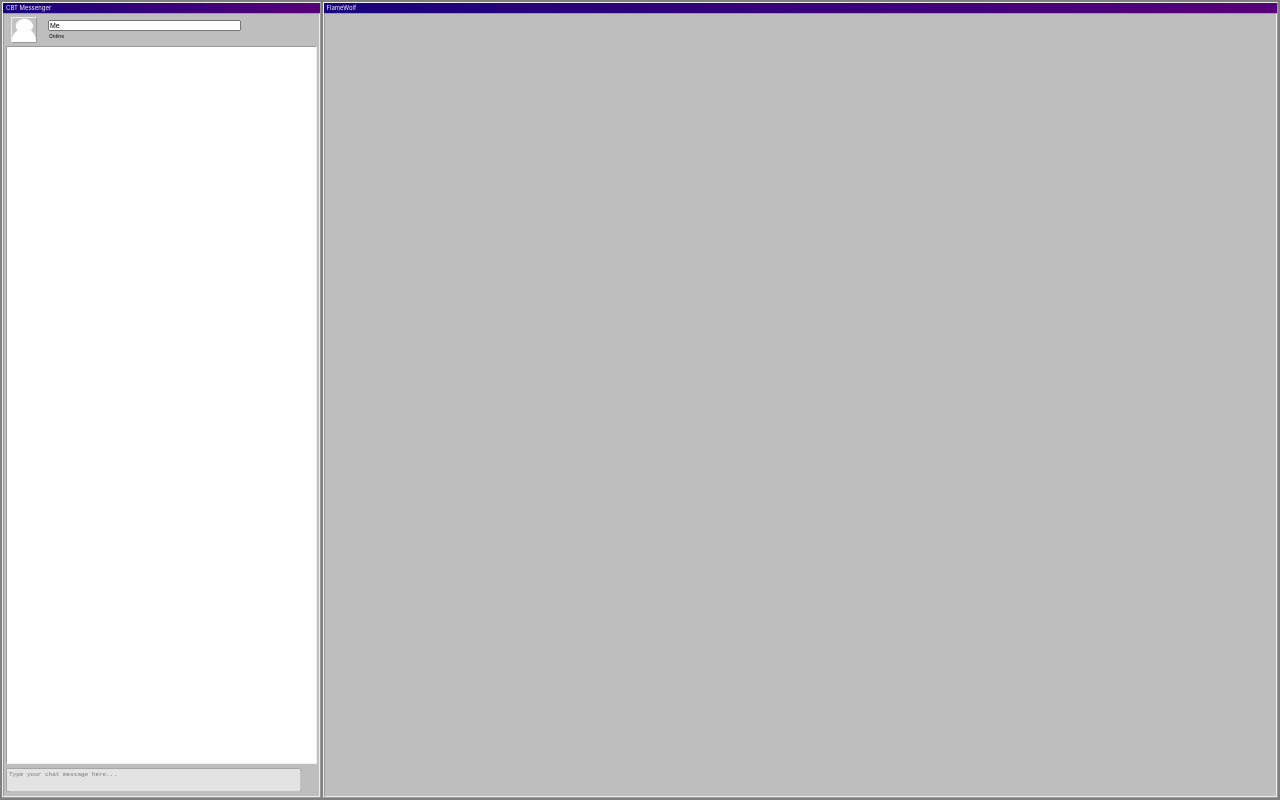
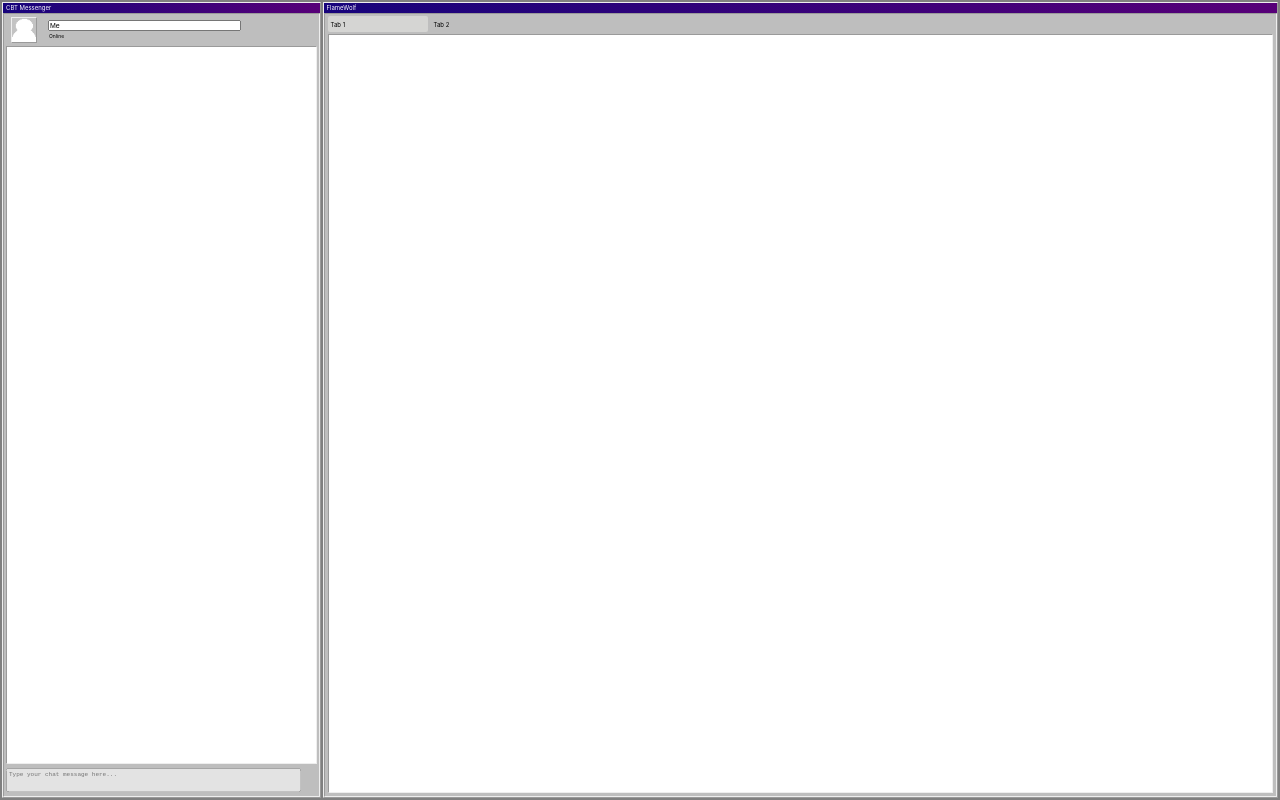
Before and after one commit to siege918/metaverse, a React (Create React App) app: page / in a window 1280 px wide. Built offline with nearby package versions, Linux system fonts and the light colour scheme.

Commit message:
Basic layout

```diff
--- a/src/App.css
+++ b/src/App.css
@@ -125,3 +125,59 @@
   margin-left: 1px;
   user-select: none;
 }
+
+.Browser .Content {
+  display: grid;
+  grid-template-rows: 20px 1fr;
+}
+
+.Browser .TabsContainer {
+  display: grid;
+  grid-template-columns: 100px 100px 100px 100px;
+  column-gap: 3px;
+  padding-left: 3px;
+  user-select: none;
+}
+
+.Browser .TabContainer:last-child {
+  border-right-style: solid;
+}
+
+.Browser .TabsContainer .Tab {
+  width: 100px;
+  height: 80%;
+  border-radius: 2px;
+  border-color: black;
+  top: 10%;
+  position: relative;
+  font-size: 6px;
+}
+
+.Browser .TabsContainer .TabText {
+  margin-top: 5px;
+  padding-left: 3px;
+}
+
+.Browser .TabsContainer .Tab.Active {
+  background-color: #d5d5d3;
+}
+
+.Browser .TabsContainer .Tab:hover {
+  border-style: outset;
+  border-width: 1px;
+  top: 5%;
+  cursor: pointer;
+}
+
+.Browser .TabsContainer .Tab.Active:hover {
+  border-style: none;
+  top: 10%;
+  cursor: initial;
+}
+
+.Browser .ContentContainer {
+  background-color: white;
+  margin: 0px 3px 3px 3px;
+  border-style: inset;
+  border-width: 1px;
+}
--- a/src/App.tsx
+++ b/src/App.tsx
@@ -1,14 +1,13 @@
 import React from 'react';
-import logo from './logo.svg';
 import './App.css';
-import { Window } from './Window';
 import { Chat } from './chat/Chat';
+import { Browser } from './browser/Browser';
 
 function App() {
   return (
     <div className="App">
       <Chat />
-      <Window title="FlameWolf" className="Browser" />
+      <Browser />
     </div>
   );
 }
--- a/src/browser/Browser.tsx
+++ b/src/browser/Browser.tsx
@@ -1,13 +1,57 @@
 import React from "react";
+import { Window } from '../Window';
 
 interface BrowserState {
-
+    selectedTab: string;
 }
 
 export interface BrowserProps {
 
 }
 
+const tabs = [
+    { id: "Tab1", text: "Tab 1" },
+    { id: "Tab2", text: "Tab 2" }
+]
+
 export class Browser extends React.Component<BrowserProps, BrowserState> {
+    constructor(props: BrowserProps) {
+        super(props);
+        this.state = {
+            selectedTab: 'Tab1'
+        }
+    }
 
+    getTabs = () => {
+        const { selectedTab } = this.state;
+
+        return tabs.map(tab => (
+            <div key={tab.id} onClick={this.getTabOnClick(tab.id)} className={`Tab ${tab.id === selectedTab ? 'Active' : ''}`}>
+                <div className="TabText">
+                    {tab.text}
+                </div>
+            </div>
+        ));
+    }
+
+    getTabOnClick = (tabId: string) => {
+        return () => {
+            this.setState({
+                selectedTab: tabId
+            })
+        };
+    }
+
+    render() {
+        return (
+            <Window title="FlameWolf" className="Browser">
+                <div className="TabsContainer">
+                    {this.getTabs()}
+                </div>
+                <div className="ContentContainer">
+
+                </div>
+            </Window>
+        );
+    }
 }
```
